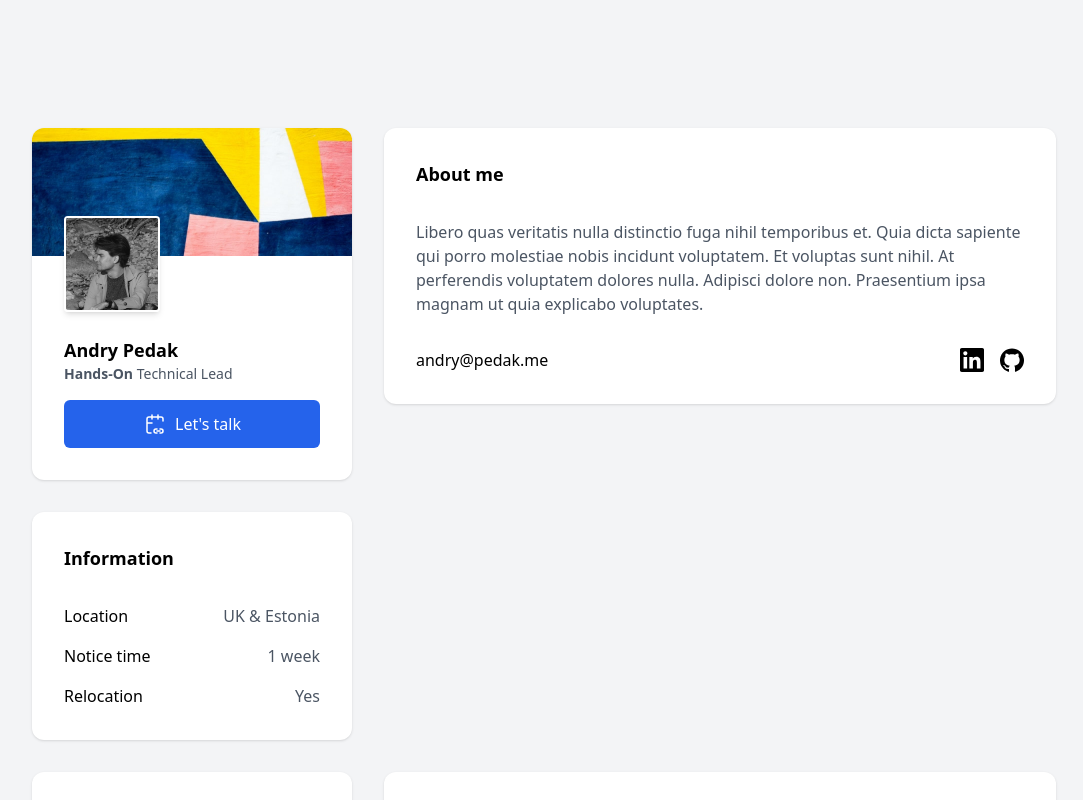
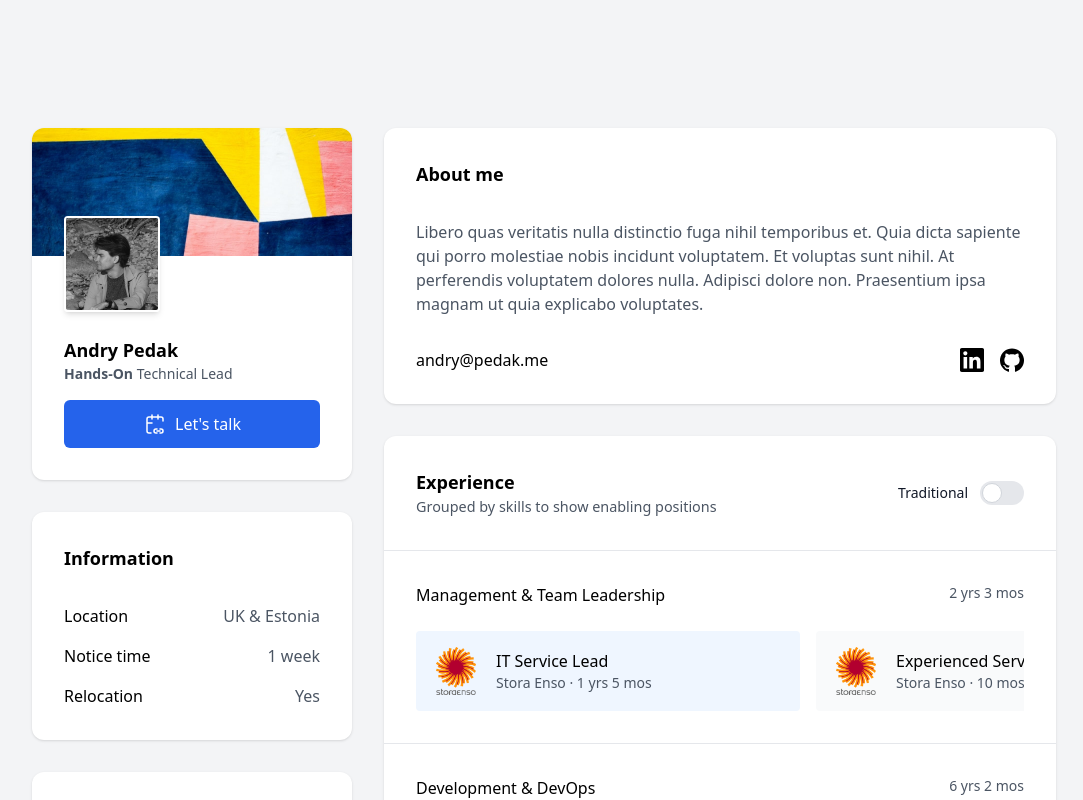
Before and after one commit to aanndryyyy/resume, a SvelteKit app: page / in a window 1280 px wide. Shown: the top 800 px of the page, without its empty margins (96-1179 px from the left). Built offline with nearby package versions, Linux system fonts and the light colour scheme.

Commit message:
Fix placement of blocks

```diff
--- a/src/lib/Components/Blocks/Personalisation/Wise.svelte
+++ b/src/lib/Components/Blocks/Personalisation/Wise.svelte
@@ -1,4 +1,4 @@
-<div class={`relative max-lg:mb-4 ${$$props.class}`}>
+<div class={`relative mb-4 ${$$props.class}`}>
 	<div
 		class="absolute inset-0 -bottom-4 -z-10 rounded-[2rem] bg-[url('$lib/assets/wise-bg.svg')] bg-cover bg-bottom bg-no-repeat shadow"
 	/>
--- a/src/routes/+page.svelte
+++ b/src/routes/+page.svelte
@@ -36,27 +36,46 @@
 				break;
 		}
 	});
+
+	let innerWidth: number;
+
+	$: console.log(innerWidth);
 </script>
 
+<svelte:window bind:innerWidth />
+
 <main
-	class="m-4 flex max-w-screen-lg flex-col gap-4 sm:m-6 sm:gap-6 md:m-8 md:gap-8 lg:mx-auto lg:mb-64 lg:mt-32 lg:grid lg:grid-cols-3"
+	class="m-2 max-w-screen-lg space-y-4 sm:m-6 sm:space-y-6 md:m-8 md:space-y-8 lg:mx-auto lg:mb-64 lg:mt-32 lg:grid lg:grid-cols-3 lg:gap-8 lg:space-y-0"
 >
-	<HeaderBlock class="lg:self-start" />
+	<div class="flex flex-col gap-2 sm:gap-6 md:gap-8">
+		<HeaderBlock class="lg:row-span-2" />
 
-	{#if company}
-		<svelte:component this={companyComponent} class="lg:col-span-2 lg:col-start-2 lg:self-start" />
-	{/if}
+		{#if company && innerWidth <= 1024}
+			<svelte:component this={companyComponent} class="lg:col-span-2 lg:col-start-2" />
+		{/if}
 
-	<AboutBlock class="lg:col-span-2 lg:self-start" />
-	<InformationBlock class="lg:col-start-1 lg:col-end-1 lg:self-start" />
+		<InformationBlock class="lg:col-start-1 lg:col-end-1 lg:row-start-3" />
 
-	<ExperienceBlock class="lg:order-4 lg:col-span-2 lg:col-start-2 lg:row-span-2 lg:self-start" />
+		{#if !company && innerWidth > 1024}
+			<LookingForBlock class="lg:col-start-1 lg:col-end-1" />
+		{/if}
+	</div>
 
-	{#if !company}
-		<LookingForBlock class="lg:col-start-1 lg:col-end-1 lg:self-start" />
-	{/if}
+	<div class="flex flex-col gap-2 sm:gap-6 md:gap-8 lg:col-span-2">
+		{#if company && innerWidth > 1024}
+			<svelte:component this={companyComponent} class="lg:col-span-2 lg:col-start-2" />
+		{/if}
 
-	<AchievementsBlock class="lg:col-span-2 lg:col-start-2 lg:self-start" />
-	<ProjectsBlock class="lg:col-span-2 lg:col-start-2 lg:self-start" />
-	<EducationBlock class="lg:col-span-2 lg:col-start-2 lg:self-start" />
+		<AboutBlock class="lg:col-span-2 lg:col-start-2 lg:row-span-2" />
+
+		<ExperienceBlock class="lg:col-span-2 lg:col-start-2 lg:row-span-3" />
+
+		{#if !company && innerWidth <= 1024}
+			<LookingForBlock class="lg:col-start-1 lg:col-end-1" />
+		{/if}
+
+		<AchievementsBlock class="lg:col-span-2 lg:col-start-2" />
+		<ProjectsBlock class="lg:col-span-2 lg:col-start-2" />
+		<EducationBlock class="lg:col-span-2 lg:col-start-2" />
+	</div>
 </main>
```
